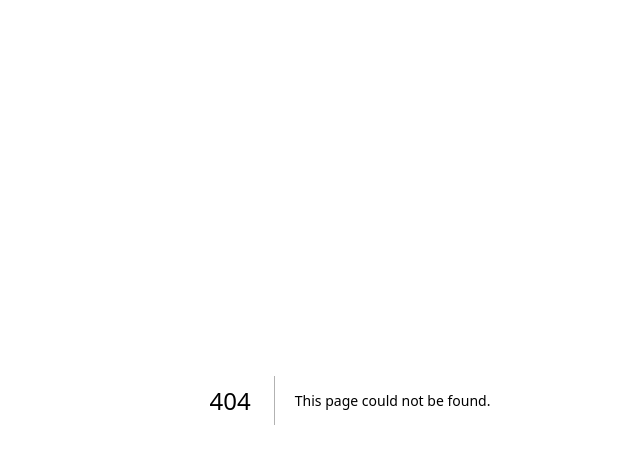
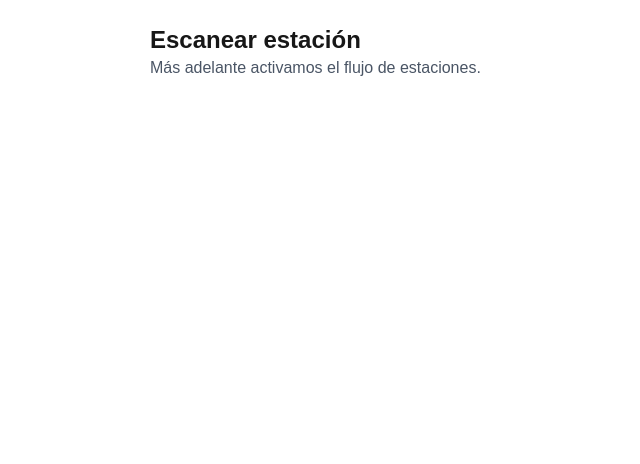
Before and after one commit to Diego-nielsen/midea-app, a Next.js app: page /trivia-scan in a window 1280 px wide. Before the commit this address had no page. Shown: the top 464 px of the page, without its empty margins (290-930 px from the left). Built offline with nearby package versions, Linux system fonts and the light colour scheme.

Commit message:
Create page.tsx

```diff
--- /dev/null
+++ b/app/trivia-scan/page.tsx
@@ -0,0 +1,9 @@
+// app/trivia-scan/page.tsx
+export default function TriviaScanPage() {
+  return (
+    <main className="mx-auto max-w-md p-6">
+      <h1 className="text-2xl font-semibold">Escanear estación</h1>
+      <p className="text-gray-600">Más adelante activamos el flujo de estaciones.</p>
+    </main>
+  );
+}
```
